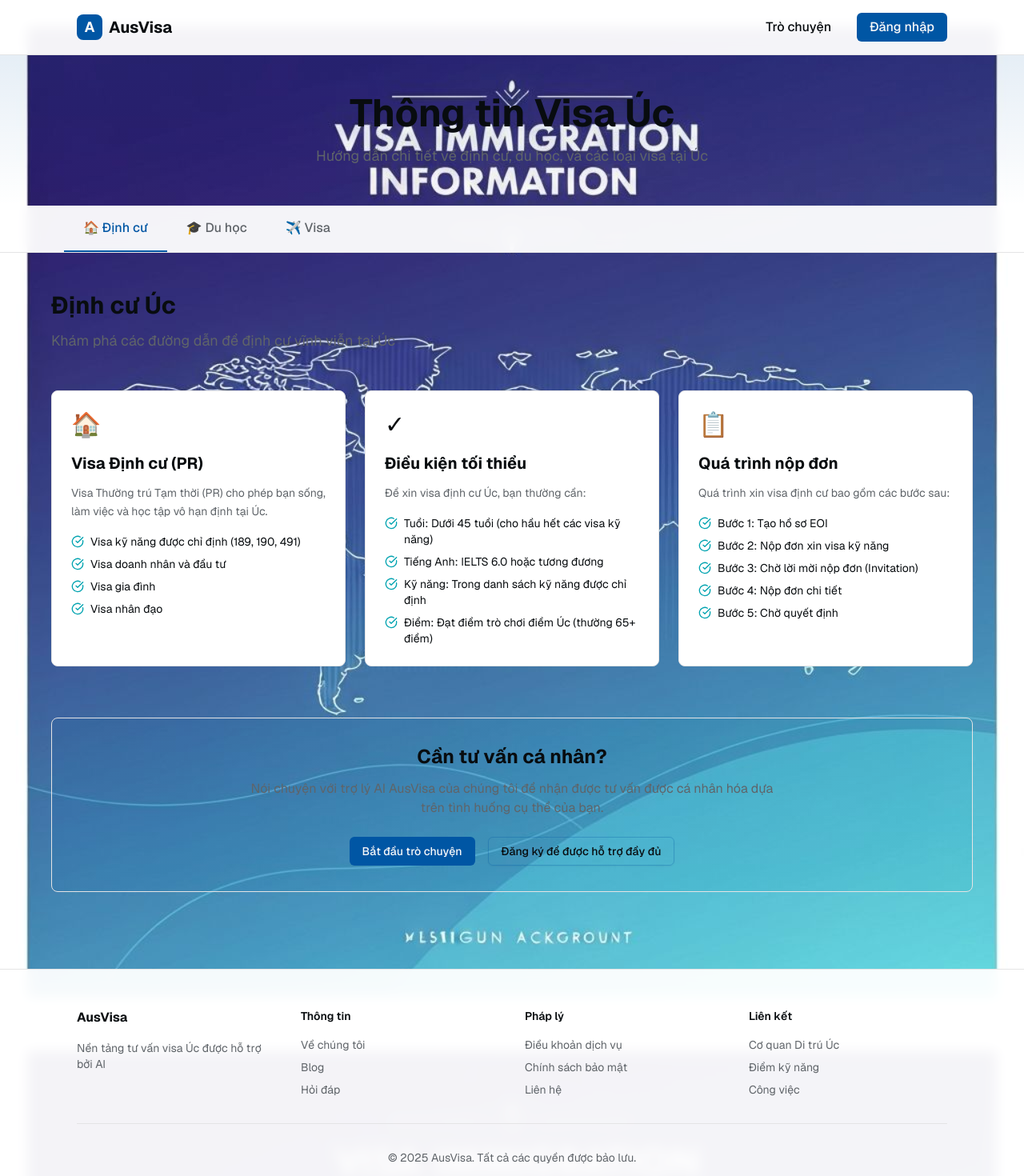
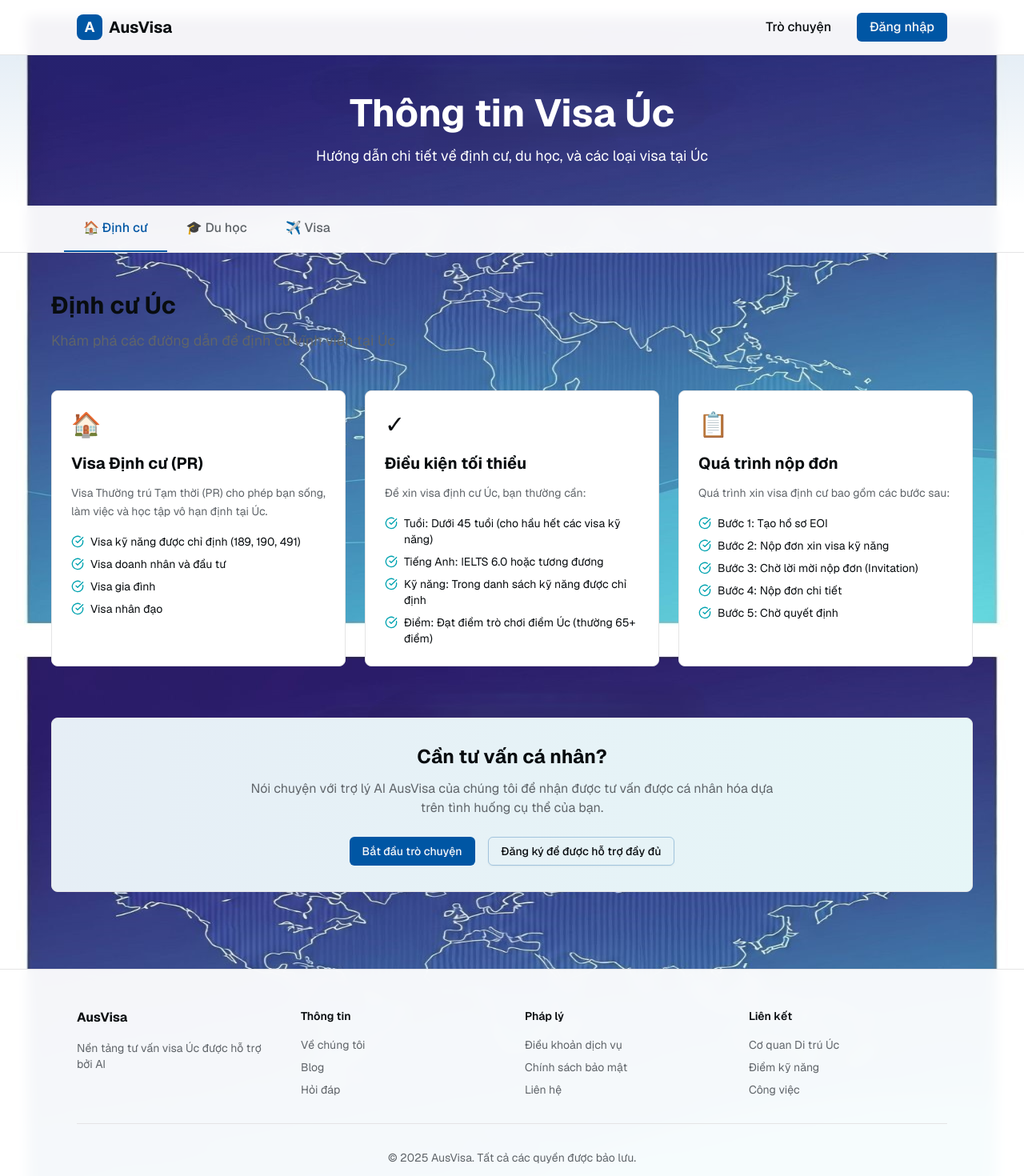
Before and after one commit to thelinh246/AKE-UI, a Next.js app: page /info in a window 1280 px wide. Shown: the top 1470 px of the page at 80% size. Built offline with nearby package versions, Linux system fonts and the light colour scheme.

Commit message:
fix text color

```diff
--- a/app/info/page.tsx
+++ b/app/info/page.tsx
@@ -147,7 +147,7 @@ export default function InfoPage() {
       className="min-h-screen bg-background"
       style={{
         backgroundImage: "url('/professional-visa-immigration-information-page-bac.jpg')",
-        backgroundSize: "cover",
+        backgroundSize: "100% 100%",
         backgroundPosition: "center",
         backgroundAttachment: "fixed",
       }}
@@ -178,11 +178,11 @@ export default function InfoPage() {
 
       {/* Hero Section */}
       <section className="py-8 sm:py-12 px-4 bg-gradient-to-b from-primary/10 to-transparent">
-        <div className="max-w-6xl mx-auto text-center">
-          <h1 className="text-3xl sm:text-4xl lg:text-5xl font-bold text-foreground mb-2 sm:mb-4 px-2">
+        <div className="max-w-6xl mx-auto text-white text-center">
+          <h1 className="text-3xl sm:text-4xl lg:text-5xl font-bold mb-2 sm:mb-4 px-2">
             Thông tin Visa Úc
           </h1>
-          <p className="text-base sm:text-lg text-muted-foreground max-w-2xl mx-auto px-2">
+          <p className="text-base sm:text-lg max-w-2xl mx-auto px-2">
             Hướng dẫn chi tiết về định cư, du học, và các loại visa tại Úc
           </p>
         </div>
@@ -241,7 +241,7 @@ export default function InfoPage() {
           </div>
 
           {/* CTA Section */}
-          <div className="mt-12 sm:mt-16 bg-gradient-to-r from-primary/10 to-accent/10 rounded-lg border border-border p-6 sm:p-8 text-center">
+          <div className="mt-12 bg-white sm:mt-16 bg-gradient-to-r from-primary/10 to-accent/10 rounded-lg border border-border p-6 sm:p-8 text-center">
             <h3 className="text-xl sm:text-2xl font-bold text-foreground mb-2 sm:mb-3">Cần tư vấn cá nhân?</h3>
             <p className="text-muted-foreground mb-4 sm:mb-6 max-w-2xl mx-auto text-sm sm:text-base px-2">
               Nói chuyện với trợ lý AI AusVisa của chúng tôi để nhận được tư vấn được cá nhân hóa dựa trên tình huống cụ
--- a/app/news/page.tsx
+++ b/app/news/page.tsx
@@ -155,7 +155,7 @@ export default function NewsPage() {
       className="min-h-screen bg-background"
       style={{
         backgroundImage: "url('/professional-visa-immigration-information-page-bac.jpg')",
-        backgroundSize: "cover",
+        backgroundSize: "100% 100%",
         backgroundPosition: "center",
         backgroundAttachment: "fixed",
       }}
@@ -186,11 +186,11 @@ export default function NewsPage() {
 
       {/* Hero Section */}
       <section className="py-8 sm:py-12 px-4 bg-gradient-to-b from-primary/10 to-transparent">
-        <div className="max-w-6xl mx-auto text-center">
-          <h1 className="text-3xl sm:text-4xl lg:text-5xl font-bold text-foreground mb-2 sm:mb-4 px-2">
+        <div className="max-w-6xl mx-auto text-white text-center">
+          <h1 className="text-3xl sm:text-4xl lg:text-5xl font-bold mb-2 sm:mb-4 px-2">
             Tin Tức & Hướng Dẫn
           </h1>
-          <p className="text-base sm:text-lg text-muted-foreground max-w-2xl mx-auto px-2">
+          <p className="text-base sm:text-lg max-w-2xl mx-auto px-2">
             Cập nhật thông tin mới nhất về định cư, du học, và visa Úc
           </p>
         </div>
@@ -311,7 +311,7 @@ export default function NewsPage() {
           )}
 
           {/* Additional CTA Section */}
-          <div className="mt-12 sm:mt-16 bg-gradient-to-r from-primary/10 to-accent/10 rounded-lg border border-border p-6 sm:p-8 text-center">
+          <div className="mt-12 bg-white sm:mt-16 bg-gradient-to-r from-primary/10 to-accent/10 rounded-lg border border-border p-6 sm:p-8 text-center">
             <h3 className="text-xl sm:text-2xl font-bold text-foreground mb-2 sm:mb-3">Cần Tư Vấn Cá Nhân?</h3>
             <p className="text-muted-foreground mb-4 sm:mb-6 max-w-2xl mx-auto text-sm sm:text-base px-2">
               Để được tư vấn chi tiết về tình huống của bạn, hãy trò chuyện với trợ lý AI AusVisa.
```
Also changed, not shown: public/professional-visa-immigration-information-page-bac.jpg.
